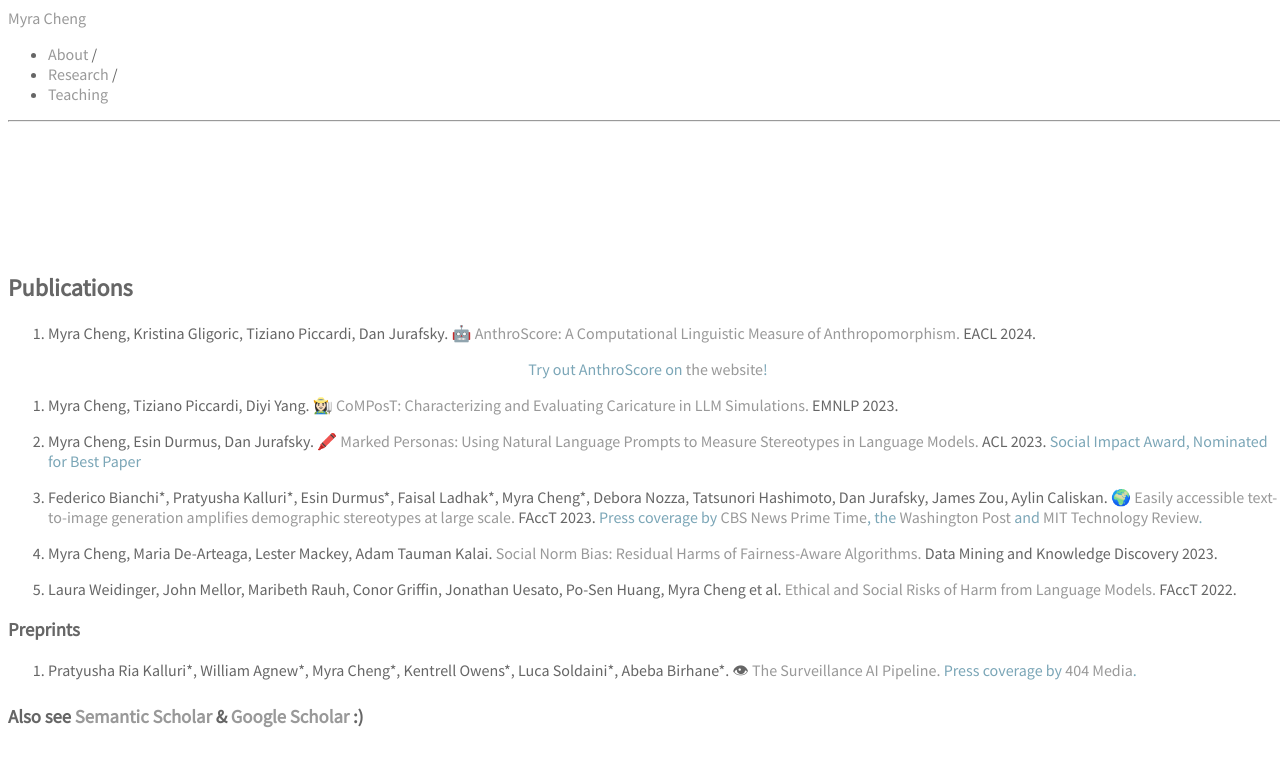
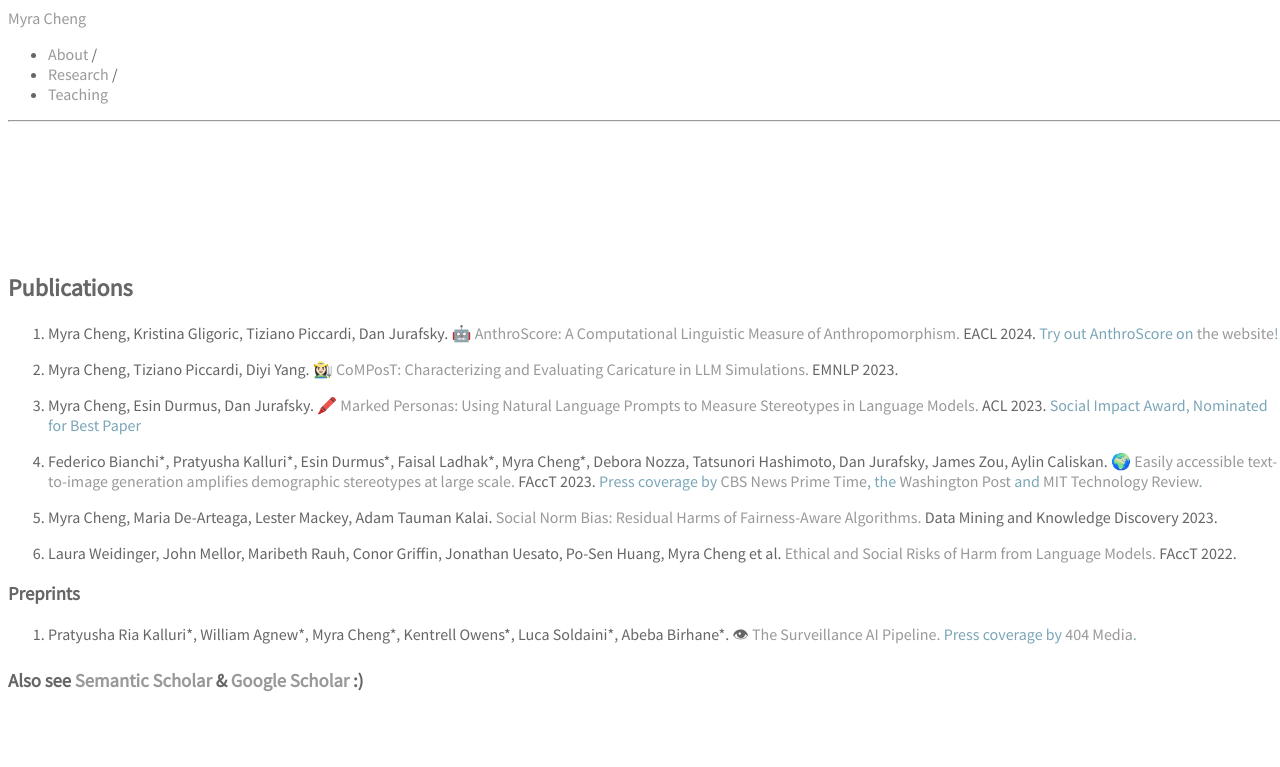
Before and after one commit to myracheng/myracheng.github.io, a Jekyll site: the page built from research.md, in a window 1280 px wide. Shown: the top 767 px of the page. Built offline with Jekyll 4.4.1, drawn with Linux system fonts in a browser that asks for light colours; some web fonts are replaced; our own code applies the rules of GitHub Pages for plain Markdown files.

Commit message:
Update research.md

```diff
--- a/research.md
+++ b/research.md
@@ -1,8 +1,6 @@
 ## Publications
 
-1. Myra Cheng, Kristina Gligoric, Tiziano Piccardi, Dan Jurafsky. 🤖 [AnthroScore: A Computational Linguistic Measure of Anthropomorphism.](https://arxiv.org/pdf/2402.02056.pdf) EACL 2024.
-<center><span style="color:#7BA6B7;text-align: center;">Try out AnthroScore on <a href="http://anthroscore.stanford.edu/">the website</a>!</span></center>
-
+1. Myra Cheng, Kristina Gligoric, Tiziano Piccardi, Dan Jurafsky. 🤖 [AnthroScore: A Computational Linguistic Measure of Anthropomorphism.](https://arxiv.org/pdf/2402.02056.pdf) EACL 2024. <span style="color:#7BA6B7">Try out AnthroScore on <a href="http://anthroscore.stanford.edu/">the website</a>!</span>
 2. Myra Cheng, Tiziano Piccardi, Diyi Yang. 👩🏻‍🌾 [CoMPosT: Characterizing and Evaluating Caricature in LLM Simulations.](https://arxiv.org/pdf/2310.11501.pdf) EMNLP 2023.
 
 3. Myra Cheng, Esin Durmus, Dan Jurafsky. 🖍️ [Marked Personas: Using Natural Language Prompts to Measure Stereotypes in Language Models.](https://arxiv.org/pdf/2305.18189.pdf) ACL 2023.
```
